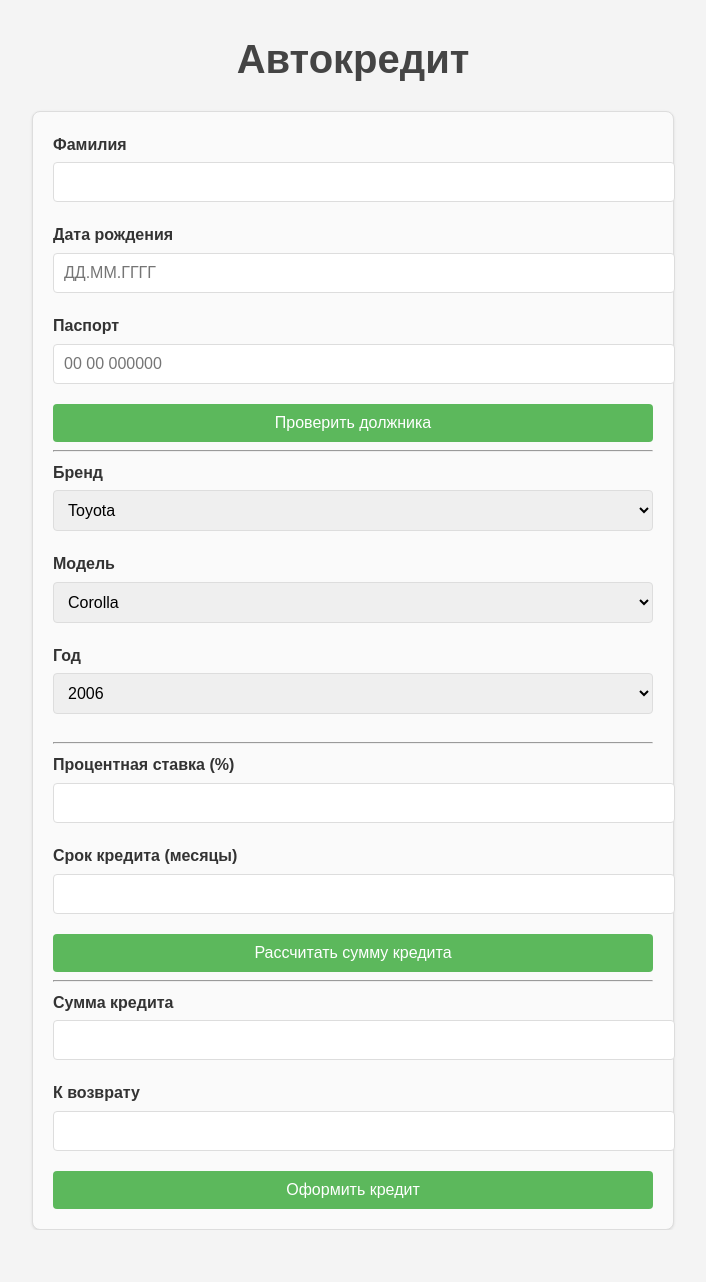
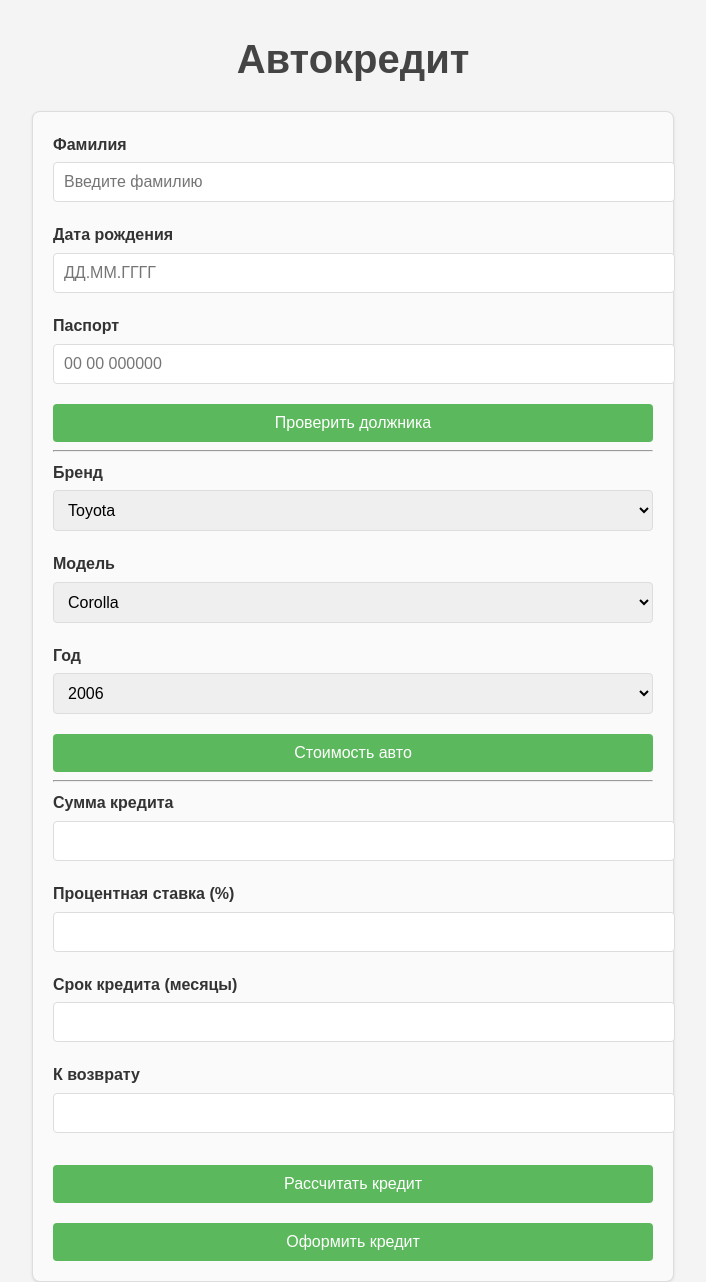
Before and after one commit to polaris2010/FlaskProject, a Flask app: page / in a window 1280 px wide. Shown: the whole page, without its empty margins (287-993 px from the left). Before the commit the page ends 1230 px from the top, so only its background shows below. Run offline with Flask 3, Linux system fonts and the light colour scheme.

Commit message:
Add files via upload

```diff
--- a/templates/index.html
+++ b/templates/index.html
@@ -7,6 +7,12 @@
     <link rel="stylesheet" href="/static/css/styles.css">
     <script src="https://code.jquery.com/jquery-3.6.0.min.js"></script>
     <link rel="stylesheet" href="{{ url_for('static', filename='css/app.css') }}">
+    <style>
+        /* Добавляем отступ между кнопками */
+        .button-spacing {
+            margin-top: 0.75em; /* Отступ равный половине высоты кнопки */
+        }
+    </style>
 </head>
 <body>
     <h1>Автокредит</h1>
@@ -14,15 +20,15 @@
     <form id="loanForm">
         <!-- Поле ФИО с проверкой на заглавную букву и кириллицу -->
         <label for="fio">Фамилия</label>
-    <input type="text" id="fio" name="fio" pattern="[А-ЯЁ][а-яё]+" title="Фамилия должна начинаться с заглавной буквы и содержать только кириллические символы">
+        <input type="text" id="fio" name="fio" oninput="formatFio(this)" placeholder="Введите фамилию">
 
         <!-- Поле дата рождения в формате 00.00.0000 -->
         <label for="birth_date">Дата рождения</label>
-    <input type="text" id="birth_date" name="birth_date" pattern="\d{2}\.\d{2}\.\d{4}" placeholder="ДД.ММ.ГГГГ" title="Введите дату в формате ДД.ММ.ГГГГ">
+        <input type="text" id="birth_date" name="birth_date" oninput="formatBirthDate(this)" maxlength="10" placeholder="ДД.ММ.ГГГГ" title="Введите дату в формате ДД.ММ.ГГГГ">
 
         <!-- Поле паспорт в формате 00 00 000000 -->
         <label for="passport">Паспорт</label>
-    <input type="text" id="passport" name="passport" pattern="\d{2} \d{2} \d{6}" placeholder="00 00 000000" title="Введите паспорт в формате 00 00 000000">
+        <input type="text" id="passport" name="passport" oninput="formatPassport(this)" maxlength="13" placeholder="00 00 000000" title="Введите паспорт в формате 00 00 000000">
 
         <button type="button" id="checkDebtor">Проверить должника</button>
 
@@ -48,7 +54,14 @@
             <option value="2020">2020</option>
         </select>
 
+        <!-- Кнопка для расчета стоимости авто -->
+        <button type="button" id="calculatePrice">Стоимость авто</button>
+
         <hr>
+
+        <!-- Поля для суммы кредита, процентной ставки и срока кредита -->
+        <label for="loan_amount">Сумма кредита</label>
+        <input type="text" id="loan_amount" name="loan_amount" readonly>
 
         <label for="interest_rate">Процентная ставка (%)</label>
         <input type="text" id="interest_rate" name="interest_rate">
@@ -56,19 +69,55 @@
         <label for="term_months">Срок кредита (месяцы)</label>
         <input type="text" id="term_months" name="term_months">
 
-        <button type="button" id="calculateLoan">Рассчитать сумму кредита</button>
-
-        <hr>
-
-        <label for="loan_amount">Сумма кредита</label>
-        <input type="text" id="loan_amount" name="loan_amount" readonly>
-
         <label for="return_amount">К возврату</label>
         <input type="text" id="return_amount" name="return_amount" readonly>
+
+        <!-- Новая кнопка "Рассчитать кредит" перед кнопкой "Оформить кредит" -->
+        <button type="button" id="calculateLoan" class="button-spacing">Рассчитать кредит</button>
+
+        <!-- Отступ, чтобы добавить пространство между кнопками -->
+        <div style="height: 1.25em;"></div> <!-- Высота равна половине высоты кнопки (примерно 2.5em) -->
 
         <button type="submit">Оформить кредит</button>
     </form>
 
+    <script>
+        function formatFio(input) {
+            let value = input.value;
+            if (value.length > 0) {
+                value = value.charAt(0).toUpperCase() + value.slice(1).toLowerCase();
+            }
+            input.value = value.replace(/[^А-Яа-яЁё\s]/g, '');
+        }
+
+        function formatBirthDate(input) {
+            let value = input.value.replace(/\D/g, '');
+            if (value.length > 2) {
+                value = value.substring(0, 2) + '.' + value.substring(2);
+            }
+            if (value.length > 5) {
+                value = value.substring(0, 5) + '.' + value.substring(5);
+            }
+            input.value = value;
+        }
+
+        function formatPassport(input) {
+            // Убираем все, кроме цифр
+            let value = input.value.replace(/\D/g, '');
+
+            // Проверяем длину и форматируем
+            if (value.length > 2) {
+                value = value.substring(0, 2) + ' ' + value.substring(2); // Форматируем первые две цифры
+            }
+            if (value.length > 6) {
+                value = value.substring(0, 7) + ' ' + value.substring(7); // Форматируем 6 оставшихся цифр
+            }
+
+            // Устанавливаем значение в поле ввода
+            input.value = value;
+        }
+    </script>
+
     <script src="/static/js/scripts.js"></script>
 </body>
 </html>
```
Lines whose indentation alone changed are shown as unchanged.
